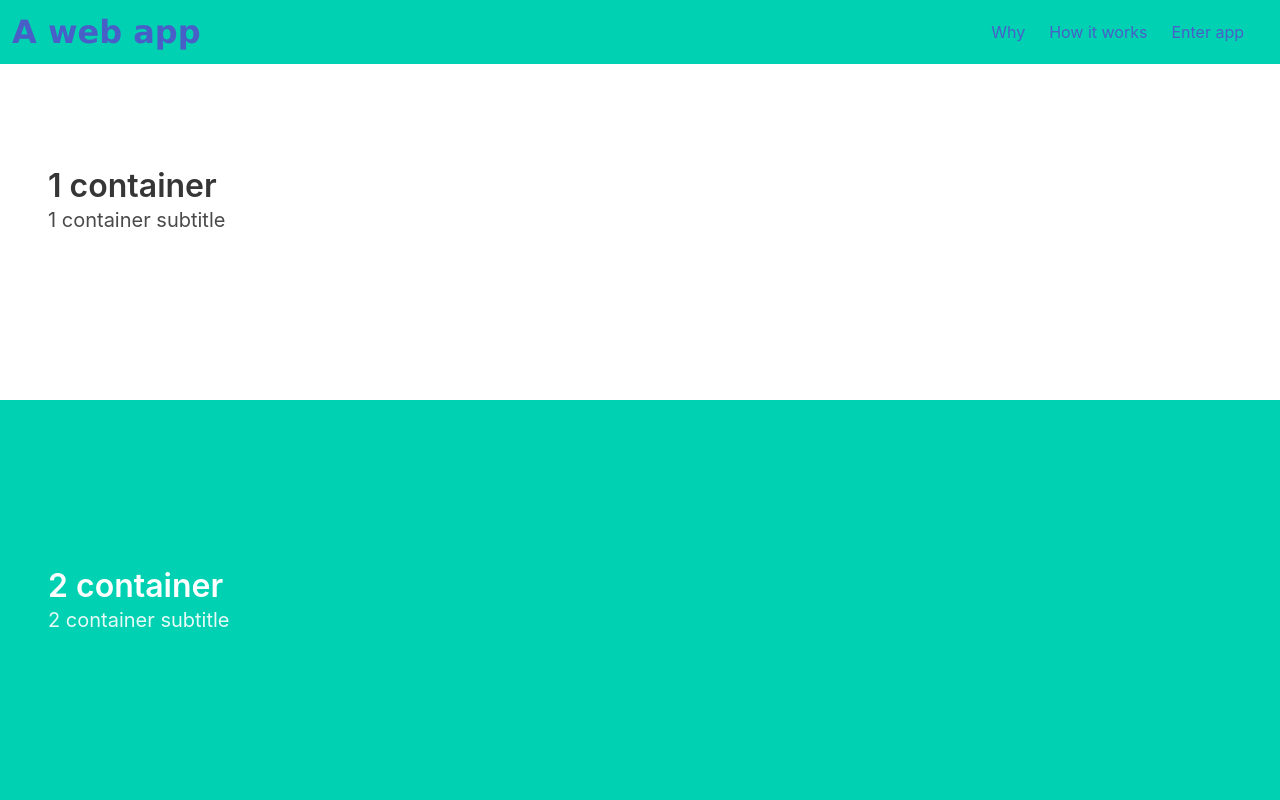
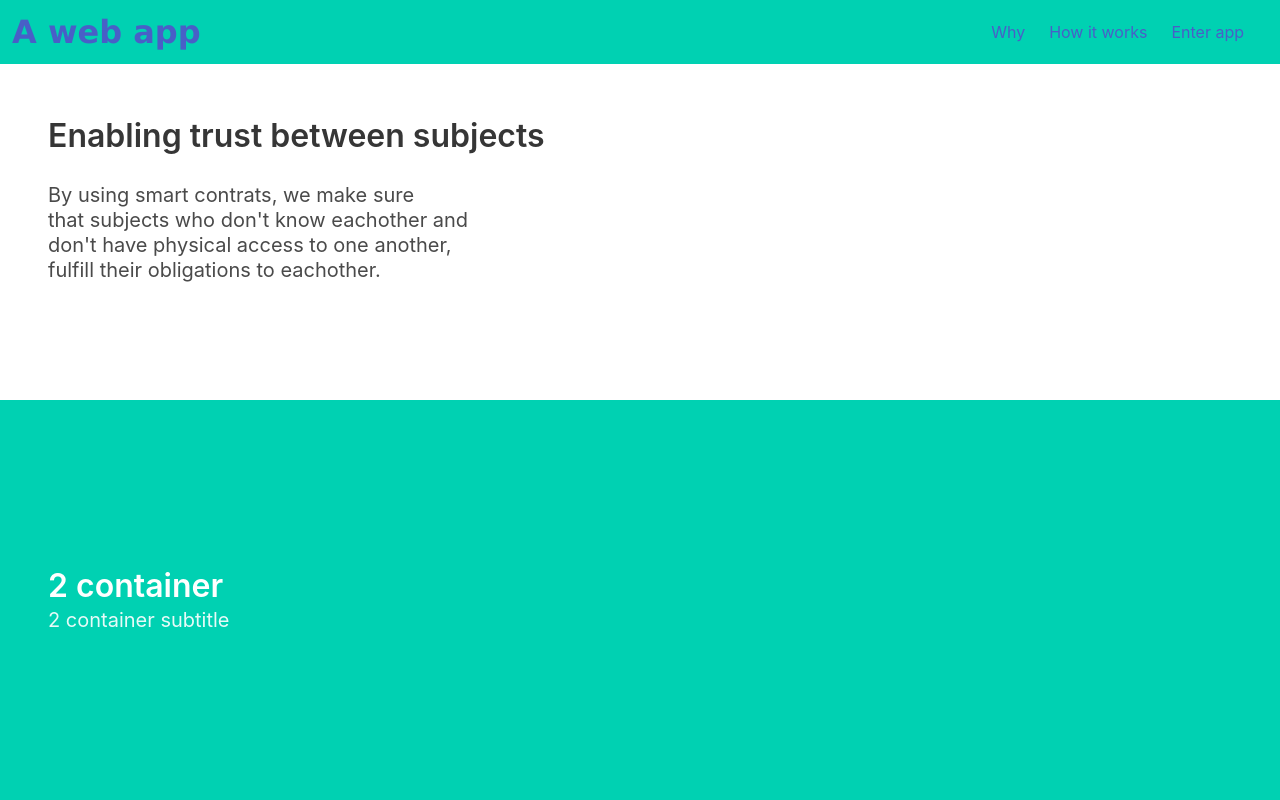
Before and after one commit to farinavito/Web3-Website, a Next.js app: page / in a window 1280 px wide. Shown: the top 800 px of the page. Built offline with nearby package versions, Linux system fonts and the light colour scheme.

Commit message:
added some text to first container

```diff
--- a/pages/index.js
+++ b/pages/index.js
@@ -57,10 +57,14 @@ const Homepage = () => {
                 <div class="hero-body">
                     <div class="">
                     <p class="title">
-                        1 container
+                        Enabling trust between subjects
                     </p>
                     <p class="subtitle">
-                        1 container subtitle
+                        <br></br>
+                        By using smart contrats, we make sure <br></br>
+                        that subjects who don't know eachother and <br></br>
+                        don't have physical access to one another, <br></br>
+                        fulfill their obligations to eachother.
                     </p>
                     </div>
                 </div>
```
